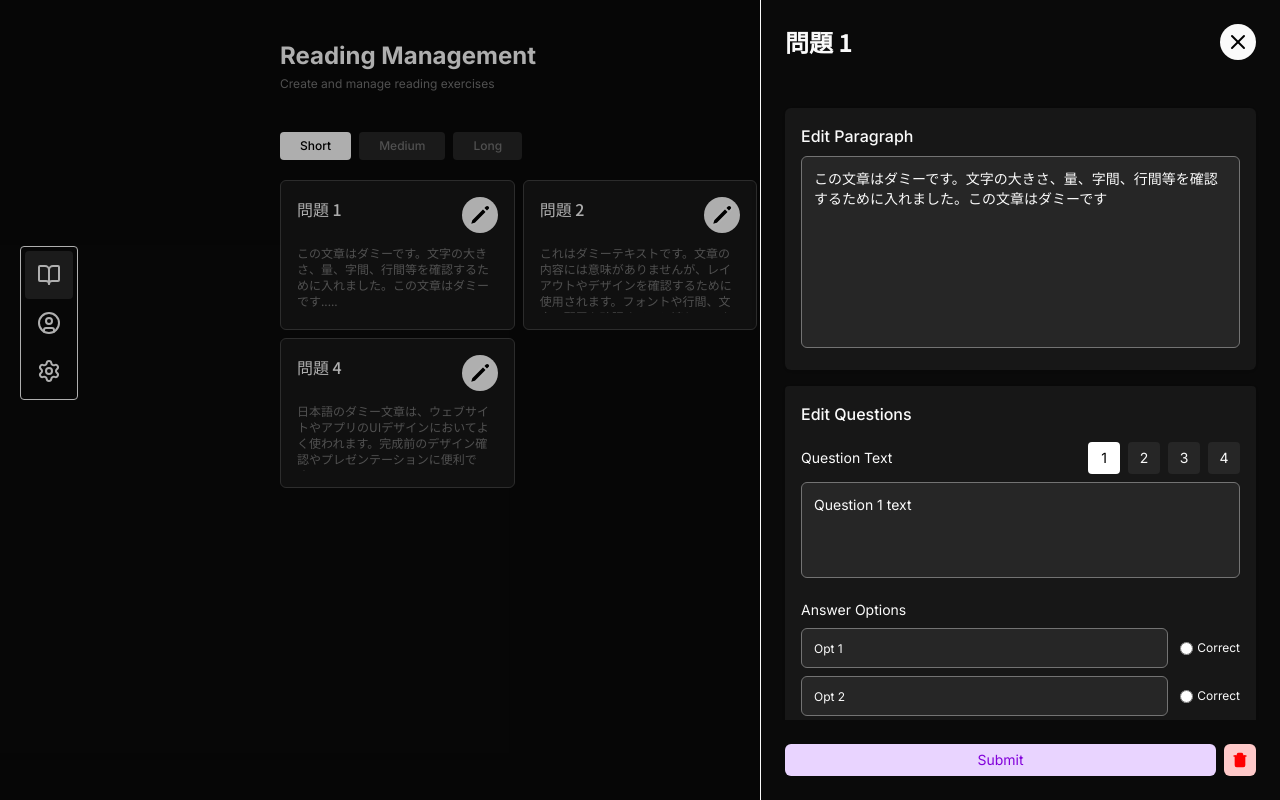
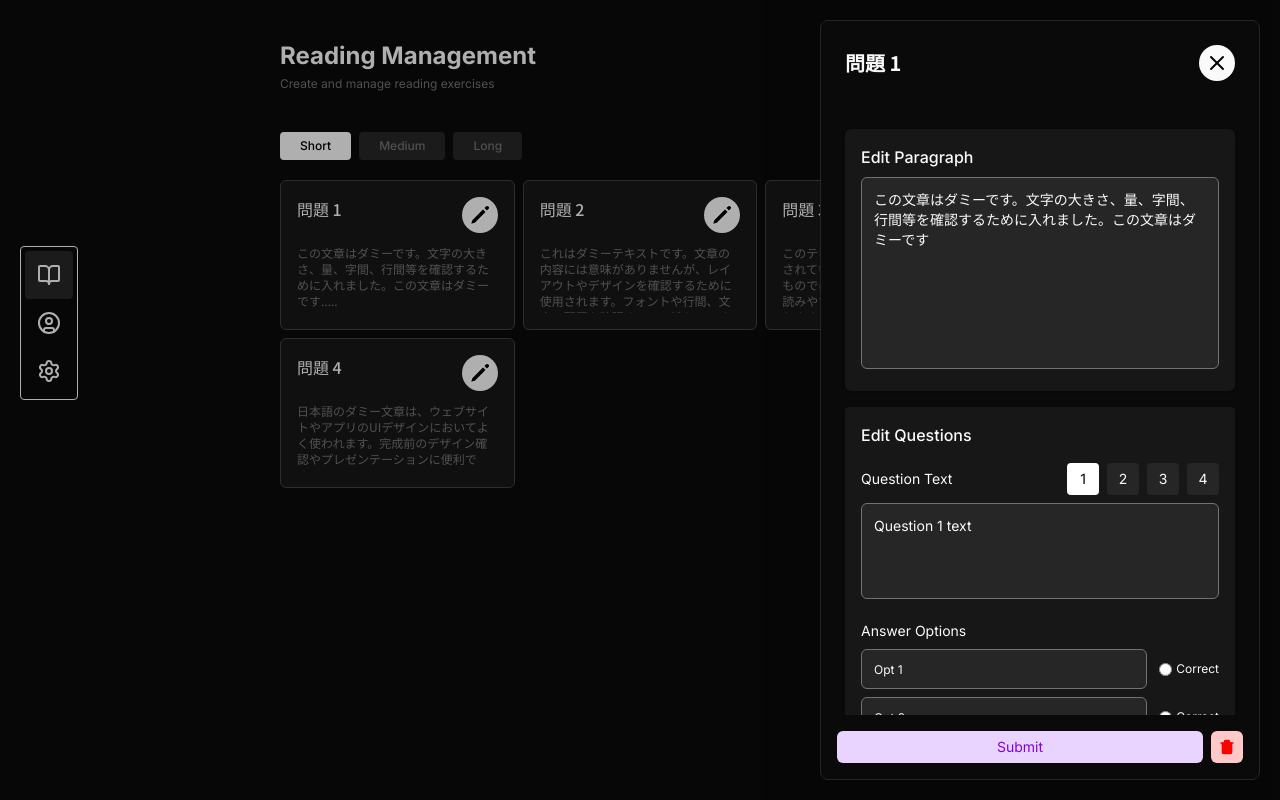
Before and after one commit to VeryLazyDev/Japanese-Web-Frontend-Admin, a React (Vite) app: page /admin in a window 1280 px wide. Both pictures are taken after a click on the element 479 px from the left and 215 px from the top of the page. Built offline with nearby package versions, Linux system fonts and the light colour scheme.

Commit message:
Change question edit sidebar a little bit

```diff
--- a/src/app/features/home-admin/components/edit-questions-section.jsx
+++ b/src/app/features/home-admin/components/edit-questions-section.jsx
@@ -20,18 +20,19 @@ const EditQuestionSection = () => {
     if (!selectedQuestion) return null;
 
     return (
-    <section className="h-full flex flex-col border-l">
+        <>
+            <section className="h-full flex flex-col bg-primary-bg border border-light-bg rounded-lg">
                 {/* head */}
                 <div className="flex justify-between items-center p-6">
-        <p className="font-noto-sans-jp font-bold text-2xl">
+                    <p className="font-noto-sans-jp font-bold text-xl">
                         問題 {selectedQuestion?.id}
                     </p>{" "}
-        <div
+                    <button
                         onClick={closeEdit}
                         className="bg-primary w-9 h-9 rounded-full cursor-pointer flex items-center justify-center"
                     >
                         <X stroke="black" />
-        </div>
+                    </button>
                 </div>
 
                 {/* body */}
@@ -54,13 +55,18 @@ const EditQuestionSection = () => {
                                     <p className="text-sm">Question Text</p>
                                     <div className="flex gap-2">
                                         {[0, 1, 2, 3].map((questionNo) => {
-                    const isActive = activeQuestionNo === questionNo;
+                                            const isActive =
+                                                activeQuestionNo === questionNo;
 
                                             return (
                                                 <button
                                                     key={questionNo}
                                                     type="button"
-                        onClick={() => setActiveQuestionNo(questionNo)}
+                                                    onClick={() =>
+                                                        setActiveQuestionNo(
+                                                            questionNo,
+                                                        )
+                                                    }
                                                     className={`h-8 w-8 flex items-center justify-center text-sm rounded cursor-pointer transition-all
                         ${isActive ? "bg-white text-black" : "bg-light-bg"}`}
                                                 >
@@ -71,7 +77,10 @@ const EditQuestionSection = () => {
                                     </div>
                                 </div>
                                 <textarea
-                value={localQuestionEdits[activeQuestionNo]?.body || ""}
+                                    value={
+                                        localQuestionEdits[activeQuestionNo]
+                                            ?.body || ""
+                                    }
                                     onChange={handleEditQuestionBody}
                                     className="w-full h-24 bg-light-bg p-3 rounded-md outline-none resize-none border border-neutral-500 text-sm"
                                     placeholder="Enter the Question"
@@ -89,11 +98,15 @@ const EditQuestionSection = () => {
                                             <input
                                                 type="text"
                                                 value={
-                        localQuestionEdits[activeQuestionNo]?.options[index] ||
-                        ""
+                                                    localQuestionEdits[
+                                                        activeQuestionNo
+                                                    ]?.options[index] || ""
                                                 }
                                                 onChange={(e) =>
-                        handleEditQuestionOption(index, e.target.value)
+                                                    handleEditQuestionOption(
+                                                        index,
+                                                        e.target.value,
+                                                    )
                                                 }
                                                 placeholder={`Option ${answer}`}
                                                 className="bg-light-bg flex-1 h-10 p-3 rounded-md text-xs border border-neutral-500"
@@ -103,10 +116,15 @@ const EditQuestionSection = () => {
                                                     type="radio"
                                                     name={`correct-${activeQuestionNo}`}
                                                     checked={
-                          localQuestionEdits[activeQuestionNo]?.correct ===
-                          index
+                                                        localQuestionEdits[
+                                                            activeQuestionNo
+                                                        ]?.correct === index
                                                     }
-                        onChange={() => handleEditSelectCorrect(index)}
+                                                    onChange={() =>
+                                                        handleEditSelectCorrect(
+                                                            index,
+                                                        )
+                                                    }
                                                 />{" "}
                                                 Correct
                                             </label>
@@ -116,7 +134,8 @@ const EditQuestionSection = () => {
                             </div>
                         </div>
                     </div>
-        <div className="p-6">
+                    {/* Submit and delete button section */}
+                    <div className="p-4">
                         <div className="flex gap-2 w-full">
                             <button
                                 onClick={handleSubmitAll}
@@ -134,6 +153,7 @@ const EditQuestionSection = () => {
                     </div>
                 </div>
             </section>
+        </>
     );
 };
 
--- /dev/null
+++ b/src/app/features/home-admin/components/edit-questions.jsx
@@ -0,0 +1,23 @@
+import { useEditQuestion } from "../hooks/useEditQuestions";
+import EditQuestionSection from "./edit-questions-section";
+
+const EditQuestions = () => {
+    const { editQuestionSidebar, closeEdit } = useEditQuestion();
+    return (
+        <>
+            {editQuestionSidebar && (
+                <div
+                    onClick={closeEdit}
+                    className={`fixed inset-0 bg-black/30 z-40`}
+                ></div>
+            )}
+            <div
+                className={`fixed top-0 right-0 z-50 h-screen transition-all duration-200 overflow-hidden p-5 w-120 max-w-full ${editQuestionSidebar ? "translate-x-0" : "translate-x-full"}
+              `}
+            >
+                <EditQuestionSection />
+            </div>
+        </>
+    );
+};
+export default EditQuestions;
--- a/src/app/features/home-admin/components/questions-section.jsx
+++ b/src/app/features/home-admin/components/questions-section.jsx
@@ -2,11 +2,11 @@ import QuestionFilter from "./questions-filter";
 import QuestionList from "./questions-list";
 
 const QuestionSection = () => {
-  return (
-    <section className="bg-transparent">
-      <QuestionFilter />
-      <QuestionList></QuestionList>
-    </section>
-  );
+    return (
+        <section className="bg-transparent">
+            <QuestionFilter />
+            <QuestionList />
+        </section>
+    );
 };
 export default QuestionSection;
--- a/src/app/features/home-admin/page.jsx
+++ b/src/app/features/home-admin/page.jsx
@@ -1,29 +1,17 @@
+import EditQuestions from "./components/edit-questions";
 import HomePageHeader from "./components/header";
 import QuestionSection from "./components/questions-section";
-import EditQuestionSection from "./components/edit-questions-section";
-import { useEditQuestion } from "./hooks/useEditQuestions";
 
 const HomePageAdmin = () => {
-  const { editQuestionSidebar, closeEdit } = useEditQuestion();
     return (
         <div className="flex flex-row w-full h-full px-70 pt-10 bg-transparent">
             <div className="w-full">
                 <HomePageHeader />
                 <QuestionSection />
             </div>
-      {/* <div>Here Will be the edit </div>*/}
-      {editQuestionSidebar && (
-        <div
-          onClick={closeEdit}
-          className="fixed inset-0 bg-black/30 z-40"
-        ></div>
-      )}
-      <div
-        className={`fixed top-0 right-0 z-50 h-screen bg-primary-bg shadow-lg transition-all duration-200 overflow-hidden ${editQuestionSidebar ? "w-130 ml-10" : "w-0"}
-        `}
-      >
-        <EditQuestionSection />
-      </div>
+
+            {/* This is the edit question section */}
+            <EditQuestions />
         </div>
     );
 };
--- a/src/components/providers.jsx
+++ b/src/components/providers.jsx
@@ -4,10 +4,10 @@ import { ReactQueryDevtools } from "@tanstack/react-query-devtools";
 const queryClient = new QueryClient();
 
 export default function Providers({ children }) {
-  return (
-    <QueryClientProvider client={queryClient}>
-      {children}
-      <ReactQueryDevtools initialIsOpen={false} />
-    </QueryClientProvider>
-  );
+    return (
+        <QueryClientProvider client={queryClient}>
+            {children}
+            {/* <ReactQueryDevtools initialIsOpen={false} />*/}
+        </QueryClientProvider>
+    );
 }
```
Lines whose indentation alone changed are shown as unchanged.
